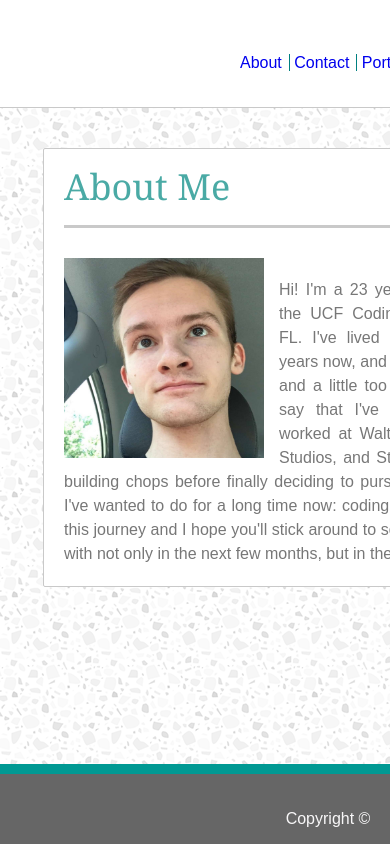
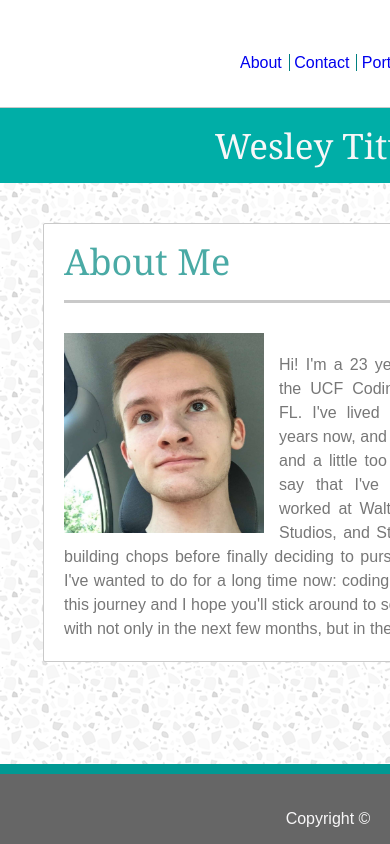
Before and after one commit to wntitus/Responsive-Portfolio, a plain HTML site: page index.html in a window 390 px wide. Shown: the top 844 px of the page. Drawn offline with Linux system fonts and the light colour scheme.

Commit message:
completed 980 layout with name

```diff
--- a/assets/css/style.css
+++ b/assets/css/style.css
@@ -4,7 +4,7 @@ body {
     background-image: url("../images/light-grey-terrazzo.png");
     background-repeat: repeat;
 
-    clear: both;
+    /* clear: both; */
 }
 
 h1, h2, h3, h4, h5, h6 {
@@ -111,6 +111,7 @@ footer {
     margin: auto;
     width: 960px;
     align-content: center;
+    justify-content: center;
     padding-left: 250px;
     padding-right: 250px;
     padding-top: 20px;
@@ -193,6 +194,9 @@ h2 {
     padding-bottom: 10px;
 }
 
+#respName {
+    display: none;
+}
 @media screen and (max-width:980px) {
     body {
         width: 980px;
@@ -244,6 +248,10 @@ h2 {
         margin-top: 40px;
         margin-bottom: 100px;
     }
+
+    #respName {
+        display: none;
+    }
 }
 
 @media screen and (max-width:768px) {
@@ -271,6 +279,10 @@ h2 {
 
     }
 
+    #respName {
+        display: none;
+    }
+
 }
 
 @media screen and (max-width:640px) {
@@ -283,7 +295,7 @@ h2 {
     #nav {
 
         width: 80%;
-
+        position: static;
 
     }
 
@@ -296,9 +308,25 @@ h2 {
         width: 100%;
         padding: auto;
         float: left;
+        position: relative;
+        top: 0px;
+        left: 0px;
+        z-index: -1;
         display: none;
 
+    }
 
+    #respName {
+        font-family: "Georgia", Times, "Times New Roman", serif;
+        color: rgb(248, 247, 248);
+        background-color: rgb(0, 174, 167);
+        display: flex;
+        margin: auto;
+        align-items: center;
+        justify-content: center;
+        font-size: 35px;
+        padding-top: 20px;
+        padding-bottom: 20px;
     }
 
     #bio {
--- a/index.html
+++ b/index.html
@@ -20,6 +20,8 @@
         </div>
     </nav>
 
+    <div id = "respName">Wesley Titus</div>
+
     <div id = "bio">
         <h1>About Me</h1>
         <img src = "assets/images/17492744_10208911815615887_6618063676174526278_o.jpg" alt = "Me" id = "profileImg">
```
